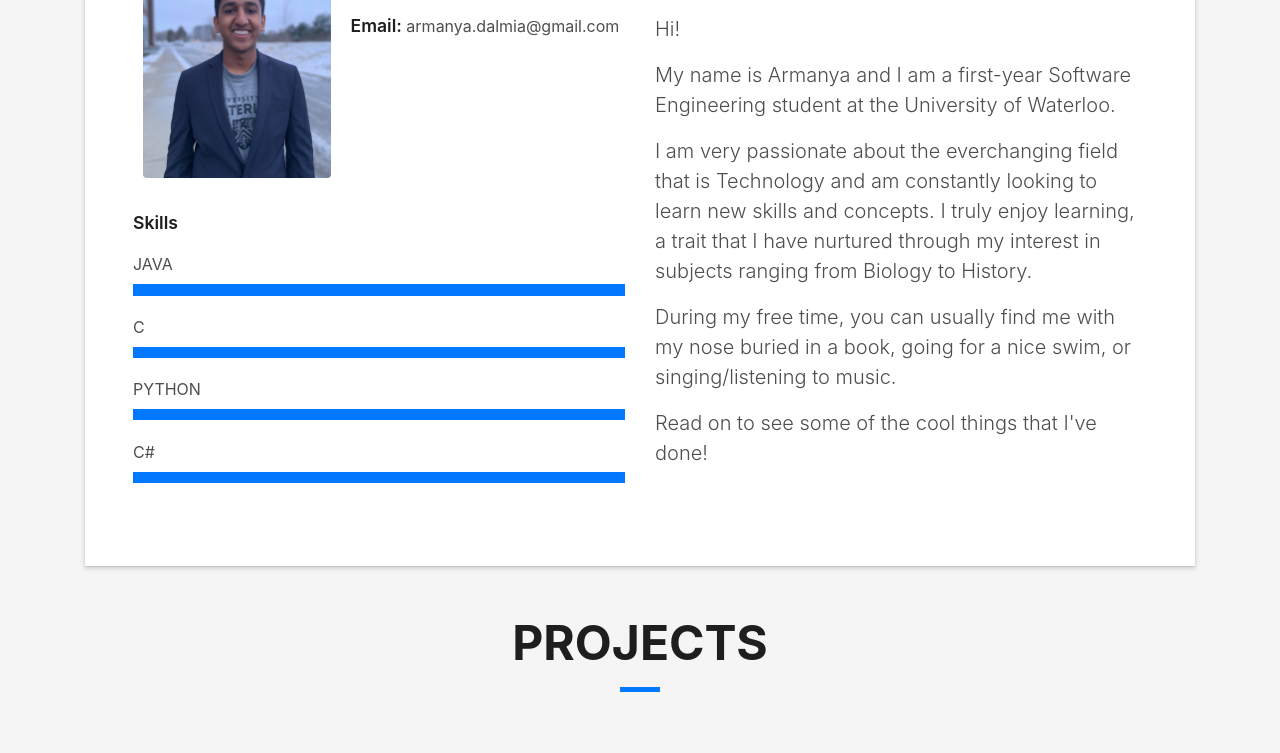
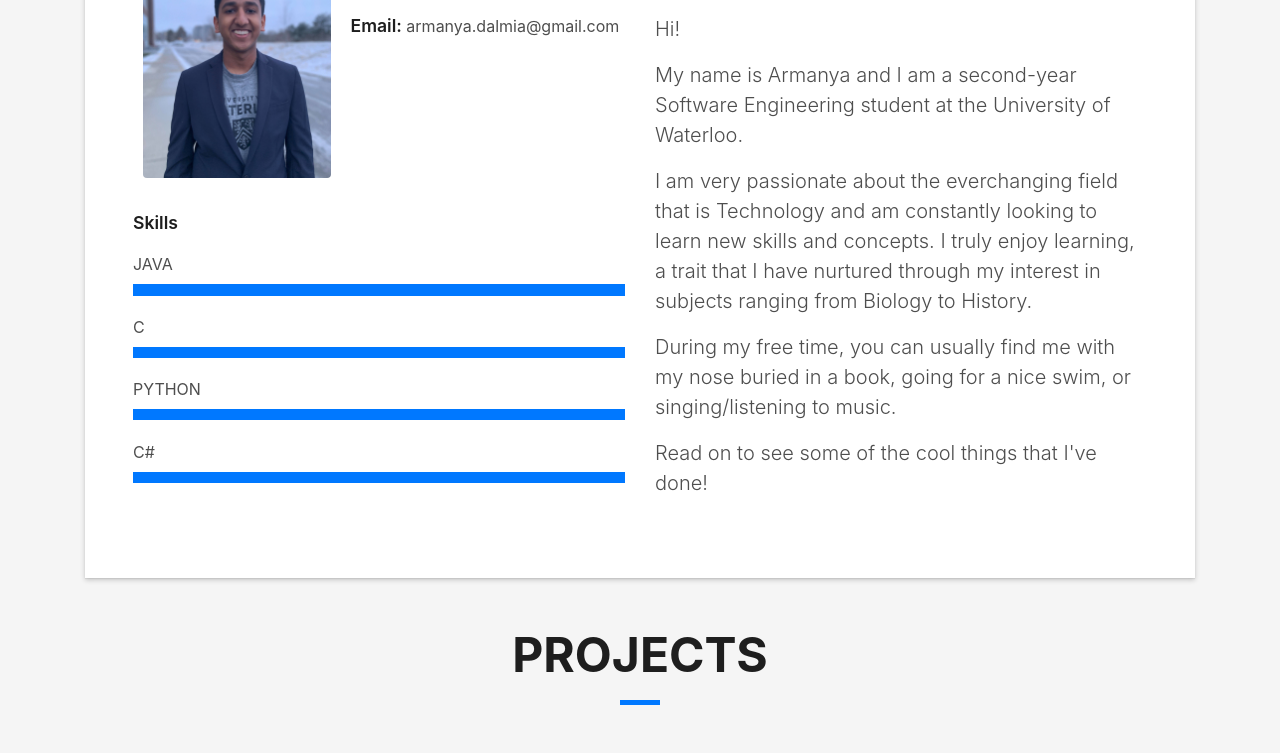
Before and after one commit to ArmanyaDalmia/Personal-Website, a plain HTML site: page index.html in a window 1280 px wide. Shown: the part 1000-1753 px from the top of the page. Drawn offline with Linux system fonts and the light colour scheme; files whose address does not match are found by name.

Commit message:
Update profile

```diff
--- a/index.html
+++ b/index.html
@@ -143,7 +143,7 @@
                     Hi!
                   </p>
                   <p class="lead">
-                    My name is Armanya and I am a first-year Software Engineering student at the University of Waterloo.
+                    My name is Armanya and I am a second-year Software Engineering student at the University of Waterloo.
                   </p>
                   <p class="lead">
                     I am very passionate about the everchanging field that is Technology and am constantly looking to learn new skills and concepts.
```
